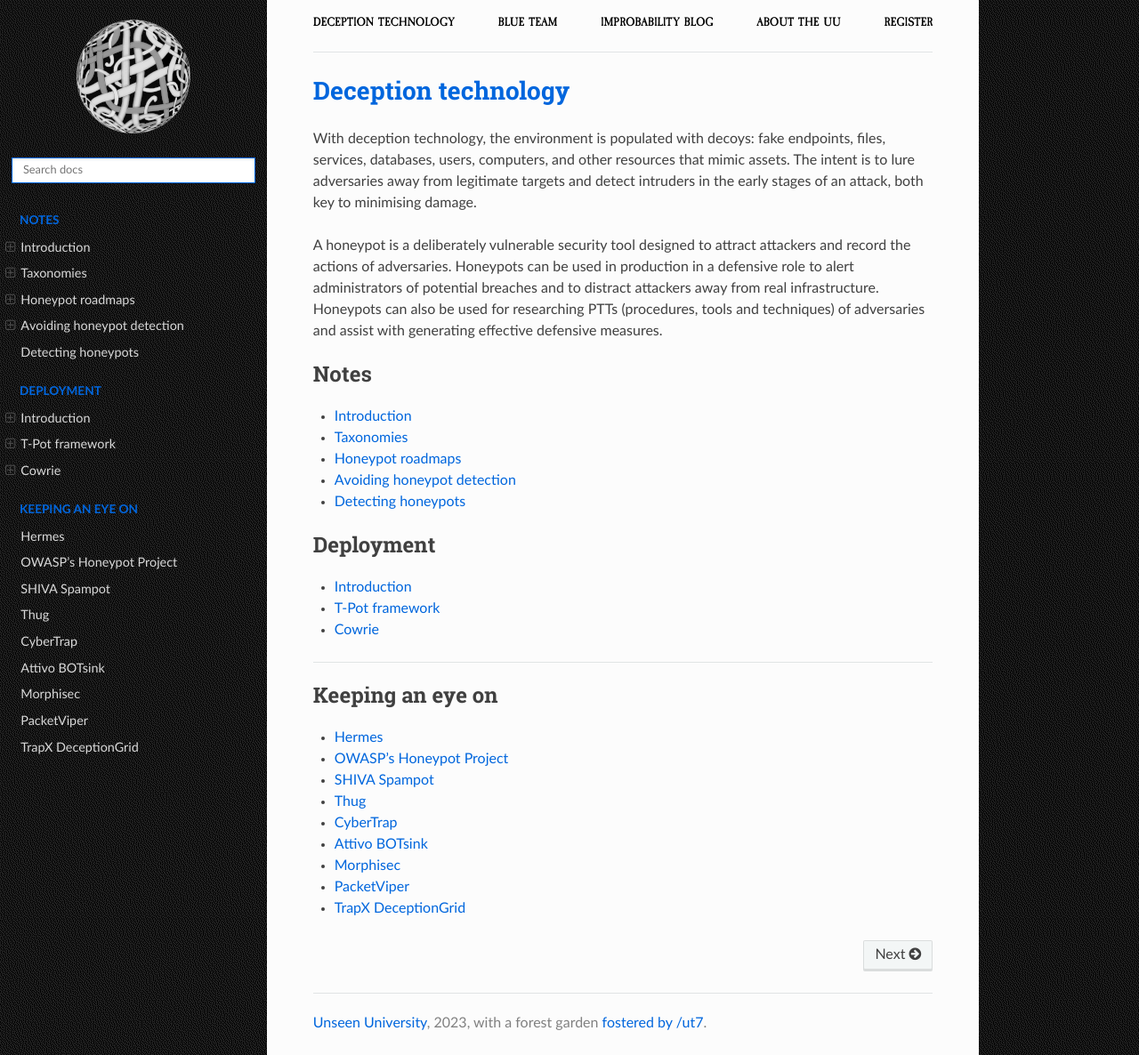
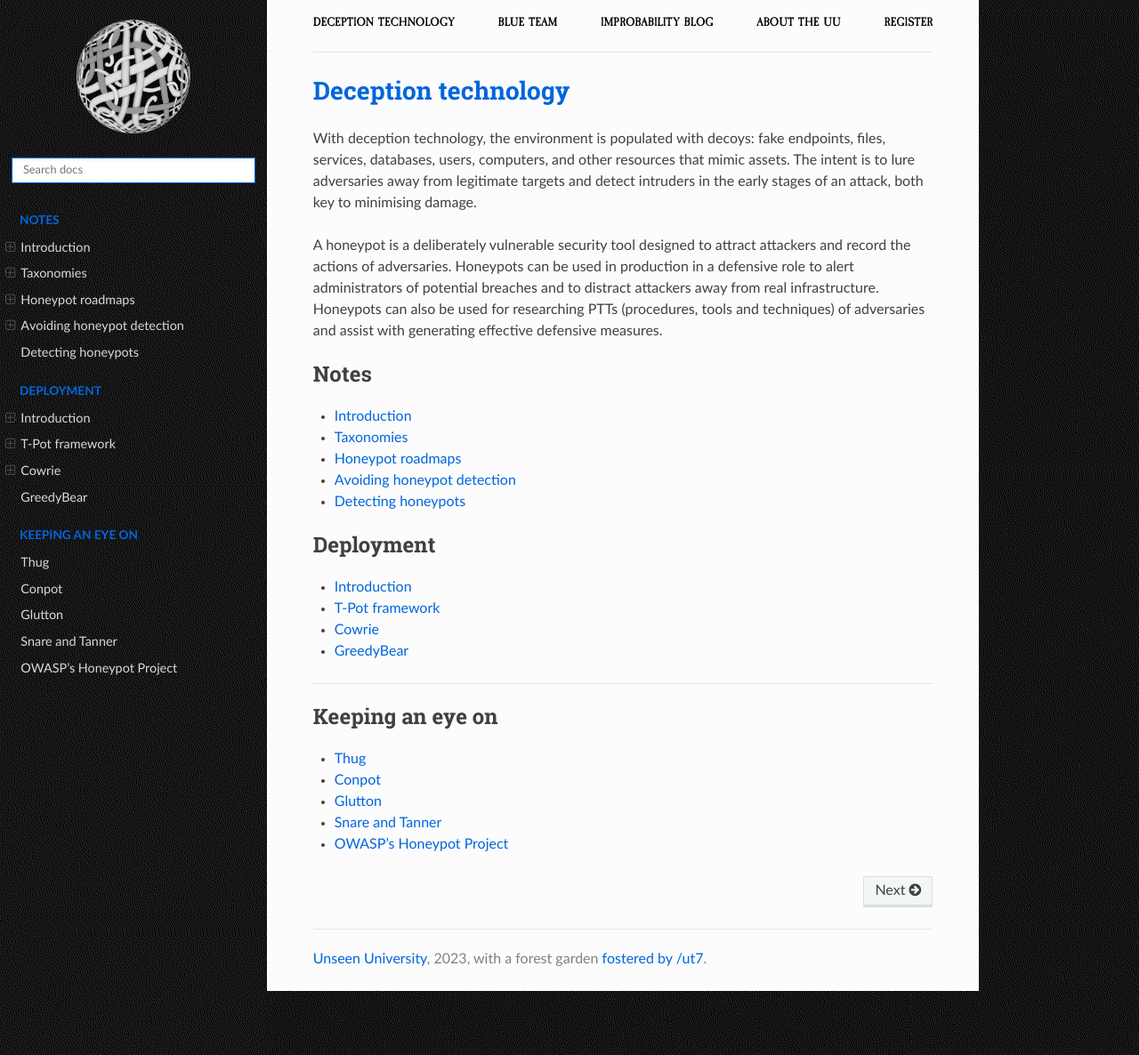
Before and after one commit to tymyrddin/blue-honey, a Sphinx documentation site: the page built from source/index.rst, in a window 1280 px wide and 1186 px high. Shown: the whole window at 89% size. Built offline with Sphinx 7.4.7 and the Read the Docs theme 2.0.0, drawn with Linux system fonts in a browser that asks for light colours.

Commit message:
Refactoring

```diff
--- a/source/docs/deploy/README.md
+++ b/source/docs/deploy/README.md
@@ -14,3 +14,4 @@
 
 * [T-Pot framework](tpot.md)
 * [Cowrie](cowrie.md)
+* [GreedyBear](greedybear.md)
--- a/source/index.rst
+++ b/source/index.rst
@@ -24,6 +24,7 @@
    docs/deploy/README.md
    docs/deploy/tpot.md
    docs/deploy/cowrie.md
+   docs/deploy/greedybear.md
 
 ----
 
@@ -32,12 +33,8 @@
    :includehidden:
    :caption: Keeping an eye on
 
-   Hermes <https://github.com/avast/hermes>
+   Thug <https://github.com/buffer/thug>
+   Conpot <https://github.com/mushorg/conpot>
+   Glutton <https://github.com/mushorg/glutton>
+   Snare and Tanner <https://github.com/mushorg/tanner>
    OWASP’s Honeypot Project <https://owasp.org/www-project-honeypot/>
-   SHIVA Spampot <https://github.com/shiva-spampot/shiva>
-   Thug <https://github.com/buffer/thug>
-   CyberTrap <https://cybertrap.com/deception-technologie/>
-   Attivo BOTsink <https://attivonetworks.com/product/attivo-botsink/>
-   Morphisec <https://www.morphisec.com/how-it-works>
-   PacketViper <https://www.packetviper.com/solutions/software/>
-   TrapX DeceptionGrid <http://trapx.com/products/deceptiongrid/>
```
Also changed, not shown: source/docs/deploy/greedybear.md (added, +7 -0 lines).
